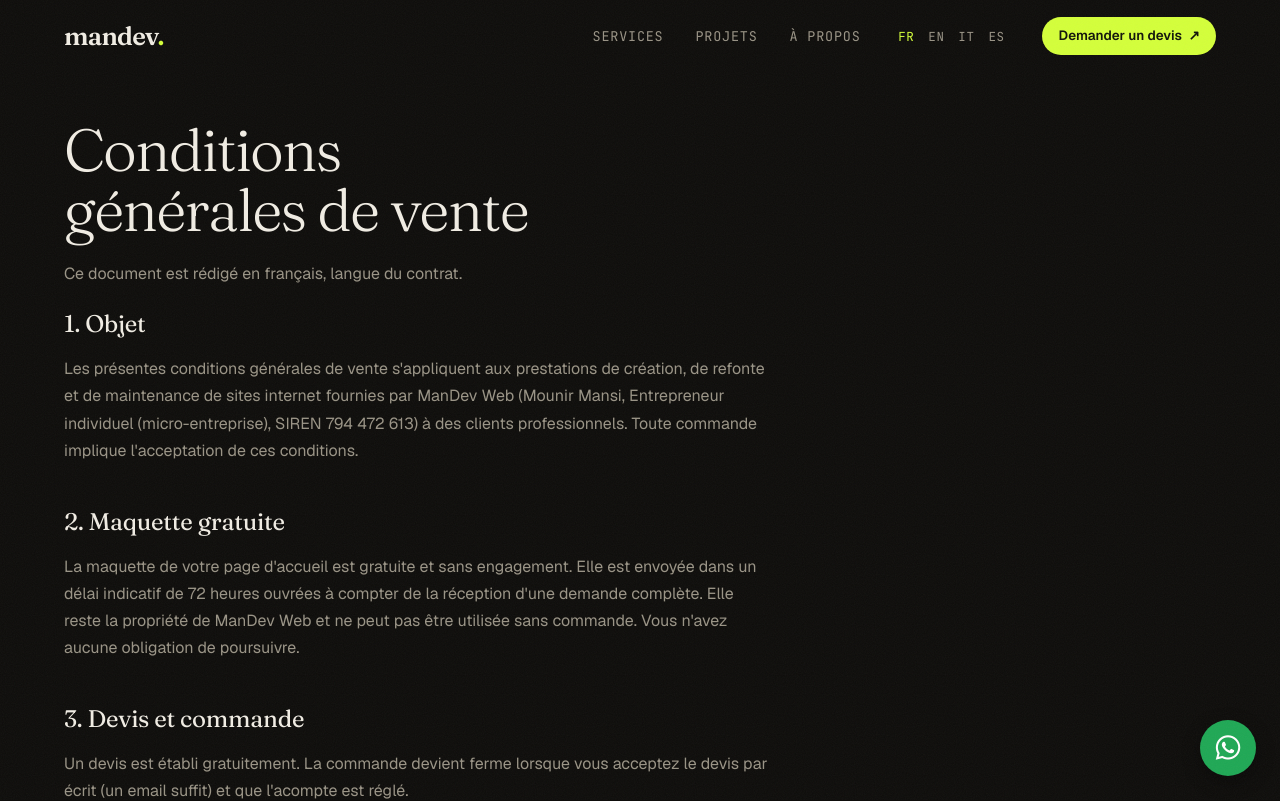
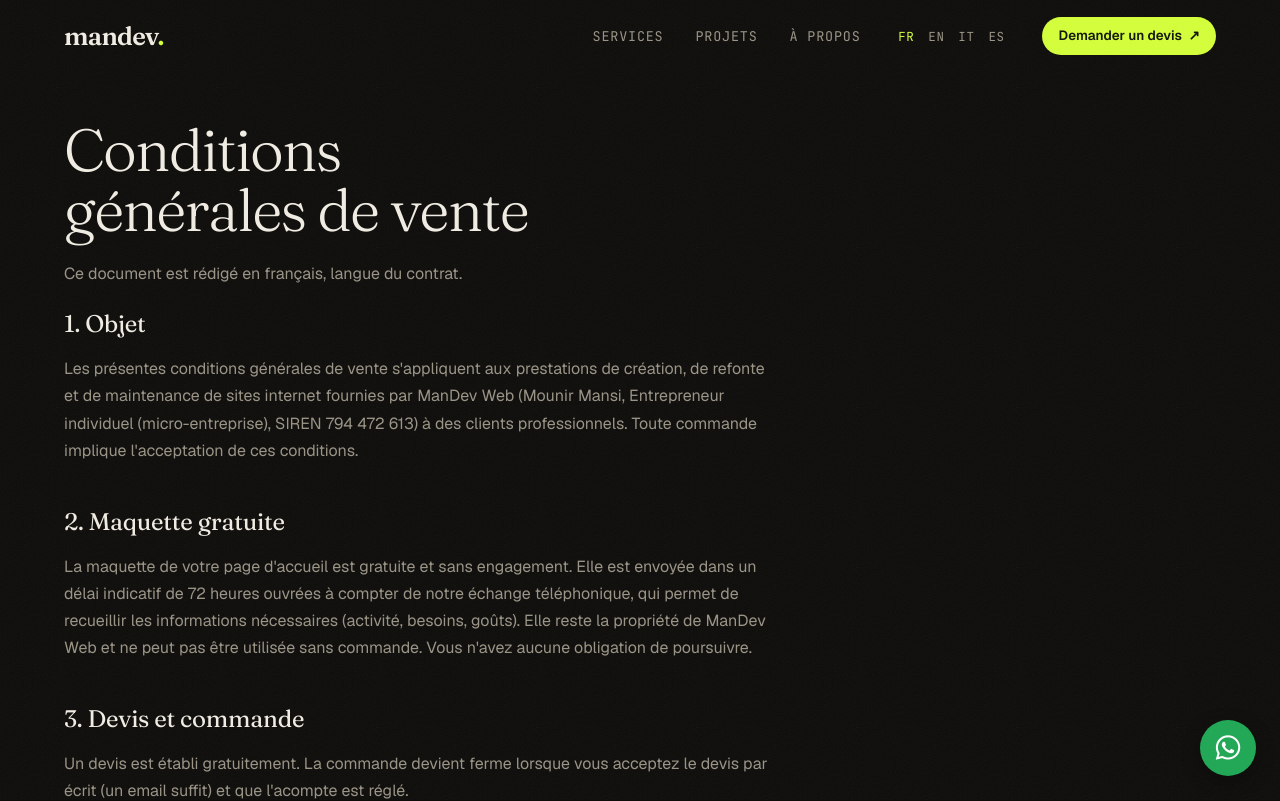
Before and after one commit to mounir-mansi/portfolio, a React (Vite) app in the folder frontend/: page /fr/cgv in a window 1280 px wide. Shown: the top 801 px of the page. Built offline with nearby package versions, Linux system fonts and the light colour scheme; no server answers.

Commit message:
fix(frontend): FAQ et CGV, le delai de 72 h demarre apres l'appel

```diff
--- a/frontend/src/i18n/locales/en.json
+++ b/frontend/src/i18n/locales/en.json
@@ -197,7 +197,7 @@
     "items": [
       {
         "q": "How does the free mockup work?",
-        "a": "You tell me about your business and leave your number. Within 72 working hours, I send you a mockup of your homepage. You look at it at your own pace and decide afterwards, with no commitment."
+        "a": "You leave me your number and your line of business. I call you back to understand your trade, your needs and what you like. Within 72 working hours after that conversation, I send you a mockup of your homepage. You look at it at your own pace and decide afterwards, with no commitment."
       },
       {
         "q": "How much does a website cost?",
--- a/frontend/src/i18n/locales/es.json
+++ b/frontend/src/i18n/locales/es.json
@@ -197,7 +197,7 @@
     "items": [
       {
         "q": "¿Cómo funciona la maqueta gratuita?",
-        "a": "Me cuentas tu actividad y dejas tu número. En 72 horas laborables te envío una maqueta de tu página de inicio. La miras con calma y decides después, sin compromiso."
+        "a": "Me dejas tu número y tu actividad. Te llamo para entender tu oficio, tus necesidades y lo que te gusta. En 72 horas laborables tras esa conversación te envío una maqueta de tu página de inicio. La miras con calma y decides después, sin compromiso."
       },
       {
         "q": "¿Cuánto cuesta una web?",
--- a/frontend/src/i18n/locales/fr.json
+++ b/frontend/src/i18n/locales/fr.json
@@ -197,7 +197,7 @@
     "items": [
       {
         "q": "Comment se passe la maquette gratuite ?",
-        "a": "Vous me dites votre activité et laissez votre numéro. Sous 72 h ouvrées, je vous envoie une maquette de votre page d'accueil. Vous la regardez tranquillement et vous décidez ensuite, sans engagement."
+        "a": "Vous me laissez votre numéro et votre activité. Je vous rappelle pour comprendre votre métier, vos besoins et ce que vous aimez. Sous 72 h ouvrées après cet échange, je vous envoie une maquette de votre page d'accueil. Vous la regardez tranquillement et vous décidez ensuite, sans engagement."
       },
       {
         "q": "Combien coûte un site internet ?",
--- a/frontend/src/i18n/locales/it.json
+++ b/frontend/src/i18n/locales/it.json
@@ -197,7 +197,7 @@
     "items": [
       {
         "q": "Come funziona la bozza gratuita?",
-        "a": "Mi racconti la tua attività e lasci il tuo numero. Entro 72 ore lavorative ti invio una bozza della tua home page. La guardi con calma e poi decidi, senza impegno."
+        "a": "Mi lasci il tuo numero e la tua attività. Ti richiamo per capire il tuo mestiere, le tue esigenze e ciò che ti piace. Entro 72 ore lavorative da quella conversazione ti invio una bozza della tua home page. La guardi con calma e poi decidi, senza impegno."
       },
       {
         "q": "Quanto costa un sito web?",
--- a/frontend/src/pages/LegalPages/CgvPage.jsx
+++ b/frontend/src/pages/LegalPages/CgvPage.jsx
@@ -17,7 +17,8 @@ export default function CgvPage() {
       <h2>2. Maquette gratuite</h2>
       <p>
         La maquette de votre page d'accueil est gratuite et sans engagement. Elle est envoyée dans un délai indicatif
-        de 72 heures ouvrées à compter de la réception d'une demande complète. Elle reste la propriété de {LEGAL.brand}{" "}
+        de 72 heures ouvrées à compter de notre échange téléphonique, qui permet de recueillir les informations nécessaires
+        (activité, besoins, goûts). Elle reste la propriété de {LEGAL.brand}{" "}
         et ne peut pas être utilisée sans commande. Vous n'avez aucune obligation de poursuivre.
       </p>
 
```
